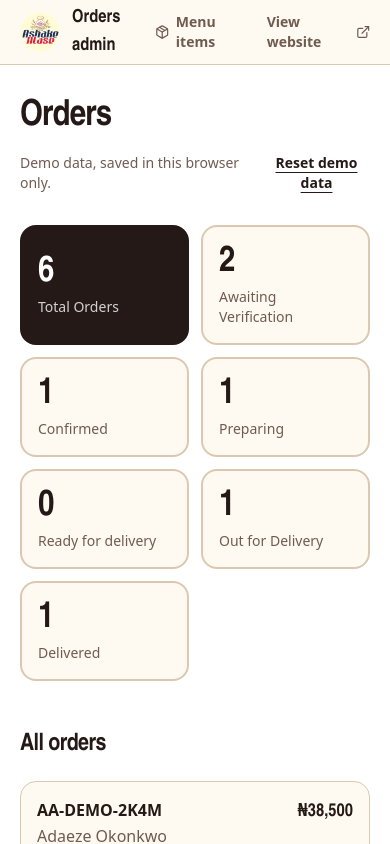
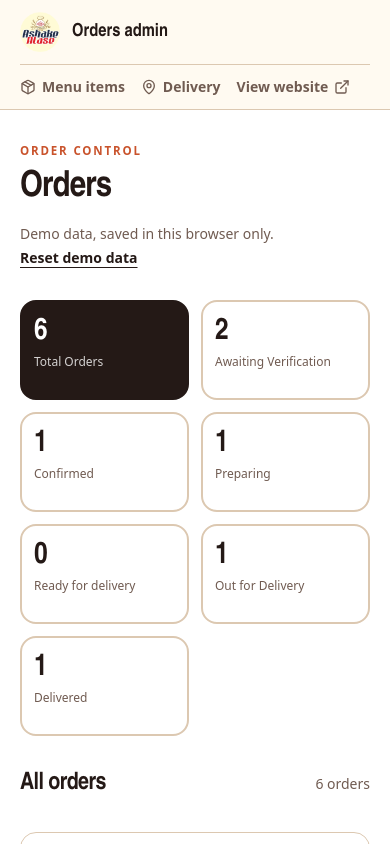
Before and after one commit to hafidh-abdulrahman/Ashake-Alase, a React (Vite) app: page /admin in a window 390 px wide. Shown: the top 844 px of the page. Built offline with nearby package versions, Linux system fonts and the light colour scheme.

Commit message:
admin updates

```diff
--- a/src/components/layout/AdminLayout.tsx
+++ b/src/components/layout/AdminLayout.tsx
@@ -10,7 +10,7 @@ export function AdminLayout() {
       <div className="min-h-dvh bg-surface">
         <ScrollManager />
         <header className="border-b border-line bg-paper">
-          <div className="container-page flex h-16 items-center justify-between">
+          <div className="container-page flex flex-col gap-3 py-3 sm:h-16 sm:flex-row sm:items-center sm:justify-between sm:py-0">
             <Link to="/admin" className="flex items-center gap-3">
               <img
                 src={site.logo}
@@ -23,7 +23,10 @@ export function AdminLayout() {
                 Orders admin
               </span>
             </Link>
-            <div className="flex items-center gap-4">
+            <nav
+              aria-label="Admin navigation"
+              className="flex flex-wrap items-center gap-x-4 gap-y-2 border-t border-line pt-3 text-sm sm:border-0 sm:pt-0"
+            >
               <Link
                 to="/admin/menu"
                 className="inline-flex items-center gap-1.5 text-sm font-semibold text-ink-soft hover:text-ink"
@@ -32,7 +35,7 @@ export function AdminLayout() {
               </Link>
               <Link
                 to="/admin/delivery"
-                className="hidden items-center gap-1.5 text-sm font-semibold text-ink-soft hover:text-ink sm:inline-flex"
+                className="inline-flex items-center gap-1.5 text-sm font-semibold text-ink-soft hover:text-ink"
               >
                 <MapPin className="size-4" aria-hidden /> Delivery
               </Link>
@@ -42,7 +45,7 @@ export function AdminLayout() {
               >
                 View website <ExternalLink className="size-4" aria-hidden />
               </Link>
-            </div>
+            </nav>
           </div>
         </header>
         <main className="container-page py-8 lg:py-12">
--- a/src/pages/admin/AdminDashboardPage.tsx
+++ b/src/pages/admin/AdminDashboardPage.tsx
@@ -1,86 +1,147 @@
-import { useMemo, useState } from 'react'
-import { Link } from 'react-router-dom'
-import { useOrders } from '@/hooks/useData'
-import { LoadingBlock } from '@/components/ui/PageState'
-import { OrderStatusBadge, PaymentStatusBadge } from '@/components/ui/StatusBadge'
-import { Button } from '@/components/ui/Button'
-import { ORDER_FLOW, orderStatusLabel } from '@/lib/orderMeta'
-import { formatDate, formatNaira } from '@/lib/format'
-import { resetDemoOrders } from '@/services/orderService'
-import { cn } from '@/lib/cn'
-import type { Order, OrderStatus } from '@/types'
+import { useMemo, useState } from "react";
+import { Link } from "react-router-dom";
+import { useOrders } from "@/hooks/useData";
+import { LoadingBlock } from "@/components/ui/PageState";
+import {
+  OrderStatusBadge,
+  PaymentStatusBadge,
+} from "@/components/ui/StatusBadge";
+import { Button } from "@/components/ui/Button";
+import { ORDER_FLOW, orderStatusLabel } from "@/lib/orderMeta";
+import { formatDate, formatNaira } from "@/lib/format";
+import { resetDemoOrders } from "@/services/orderService";
+import { cn } from "@/lib/cn";
+import type { Order, OrderStatus } from "@/types";
 
 const itemsSummary = (o: Order) => {
-  const [first, ...rest] = o.items
-  return `${first.quantity} × ${first.name}${rest.length ? ` +${rest.length} more` : ''}`
-}
+  const [first, ...rest] = o.items;
+  return `${first.quantity} × ${first.name}${rest.length ? ` +${rest.length} more` : ""}`;
+};
 
 export default function AdminDashboardPage() {
-  const { data: orders, loading, reload } = useOrders()
-  const [filter, setFilter] = useState<OrderStatus | 'all'>('all')
+  const { data: orders, loading, reload } = useOrders();
+  const [filter, setFilter] = useState<OrderStatus | "all">("all");
 
   const counts = useMemo(() => {
-    const c = Object.fromEntries(ORDER_FLOW.map((s) => [s, 0])) as Record<OrderStatus, number>
-    orders?.forEach((o) => (c[o.status] += 1))
-    return c
-  }, [orders])
+    const c = Object.fromEntries(ORDER_FLOW.map((s) => [s, 0])) as Record<
+      OrderStatus,
+      number
+    >;
+    orders?.forEach((o) => (c[o.status] += 1));
+    return c;
+  }, [orders]);
 
-  if (loading || !orders) return <LoadingBlock label="Loading orders" />
+  if (loading || !orders) return <LoadingBlock label="Loading orders" />;
 
-  const visible = filter === 'all' ? orders : orders.filter((o) => o.status === filter)
-  const stats: Array<{ key: OrderStatus | 'all'; label: string; value: number }> = [
-    { key: 'all', label: 'Total Orders', value: orders.length },
-    ...ORDER_FLOW.map((s) => ({ key: s, label: orderStatusLabel[s], value: counts[s] })),
-  ]
+  const visible =
+    filter === "all" ? orders : orders.filter((o) => o.status === filter);
+  const stats: Array<{
+    key: OrderStatus | "all";
+    label: string;
+    value: number;
+  }> = [
+    { key: "all", label: "Total Orders", value: orders.length },
+    ...ORDER_FLOW.map((s) => ({
+      key: s,
+      label: orderStatusLabel[s],
+      value: counts[s],
+    })),
+  ];
 
   const reset = async () => {
-    await resetDemoOrders()
-    setFilter('all')
-    reload()
-  }
+    await resetDemoOrders();
+    setFilter("all");
+    reload();
+  };
+
+  const selectFilter = (nextFilter: OrderStatus | "all") => {
+    setFilter(nextFilter);
+    document
+      .getElementById("admin-order-list")
+      ?.scrollIntoView({ behavior: "smooth", block: "start" });
+  };
 
   return (
-    <>
-      <div className="flex flex-wrap items-end justify-between gap-4">
-        <h1 className="text-4xl md:text-5xl">Orders</h1>
-        <div className="flex items-center gap-3 text-sm text-ink-soft">
+    <div className="space-y-8">
+      <div className="flex flex-col gap-4 sm:flex-row sm:items-end sm:justify-between">
+        <div>
+          <p className="eyebrow text-primary">Order control</p>
+          <h1 className="mt-2 text-4xl md:text-5xl">Orders</h1>
+        </div>
+        <div className="flex flex-wrap items-center gap-x-3 gap-y-1 text-sm text-ink-soft">
           <span>Demo data, saved in this browser only.</span>
-          <button type="button" onClick={reset} className="font-semibold text-ink underline underline-offset-4 hover:text-primary">
+          <button
+            type="button"
+            onClick={reset}
+            className="font-semibold text-ink underline underline-offset-4 hover:text-primary"
+          >
             Reset demo data
           </button>
         </div>
       </div>
 
-      <div className="mt-8 grid grid-cols-2 gap-3 sm:grid-cols-3 lg:grid-cols-6">
+      <div className="grid grid-cols-2 gap-3 sm:grid-cols-3 lg:grid-cols-6">
         {stats.map((s) => (
           <button
             key={s.key}
             type="button"
-            onClick={() => setFilter(s.key)}
+            onClick={() => selectFilter(s.key)}
             aria-pressed={filter === s.key}
             className={cn(
-              'rounded-2xl border-2 p-4 text-left transition-colors',
-              filter === s.key ? 'border-ink bg-ink text-surface' : 'border-line bg-paper hover:border-ink',
+              "rounded-2xl border-2 p-3 text-left transition-colors sm:p-4",
+              filter === s.key
+                ? "border-ink bg-ink text-surface"
+                : "border-line bg-white hover:border-ink",
             )}
           >
-            <span className="block font-display text-4xl font-extrabold tabular-nums">{s.value}</span>
-            <span className={cn('mt-1 block text-sm font-medium', filter === s.key ? 'text-surface/80' : 'text-ink-soft')}>{s.label}</span>
+            <span className="block font-display text-3xl font-extrabold tabular-nums sm:text-4xl">
+              {s.value}
+            </span>
+            <span
+              className={cn(
+                "mt-1 block min-h-8 text-xs font-medium leading-4 sm:text-sm",
+                filter === s.key ? "text-surface/80" : "text-ink-soft",
+              )}
+            >
+              {s.label}
+            </span>
           </button>
         ))}
       </div>
 
-      <h2 className="mt-12 text-2xl font-bold">{filter === 'all' ? 'All orders' : orderStatusLabel[filter]}</h2>
+      <div
+        id="admin-order-list"
+        className="scroll-mt-6 flex items-center justify-between gap-3"
+      >
+        <h2 className="text-2xl font-bold">
+          {filter === "all" ? "All orders" : orderStatusLabel[filter]}
+        </h2>
+        <span className="shrink-0 text-sm text-ink-soft">
+          {visible.length} {visible.length === 1 ? "order" : "orders"}
+        </span>
+      </div>
 
       {visible.length === 0 ? (
-        <p className="mt-6 rounded-2xl border border-dashed border-line p-8 text-center text-ink-soft">No orders with this status yet.</p>
+        <p className="mt-6 rounded-2xl border border-dashed border-line p-8 text-center text-ink-soft">
+          No orders with this status yet.
+        </p>
       ) : (
         <>
           {/* Desktop table */}
-          <div className="mt-5 hidden overflow-x-auto rounded-3xl border border-line bg-paper lg:block">
+          <div className="mt-5 hidden overflow-x-auto rounded-3xl border border-line bg-white lg:block">
             <table className="w-full text-left text-[0.95rem]">
               <thead className="border-b border-line bg-surface-alt/60 text-sm text-ink-soft">
                 <tr>
-                  {['Order', 'Customer', 'Items', 'Amount', 'Payment', 'Status', 'Date', ''].map((h) => (
+                  {[
+                    "Order",
+                    "Customer",
+                    "Items",
+                    "Amount",
+                    "Payment",
+                    "Status",
+                    "Date",
+                    "",
+                  ].map((h) => (
                     <th key={h} scope="col" className="px-4 py-3 font-semibold">
                       {h || <span className="sr-only">Actions</span>}
                     </th>
@@ -90,19 +151,31 @@ export default function AdminDashboardPage() {
               <tbody className="divide-y divide-line">
                 {visible.map((o) => (
                   <tr key={o.id} className="hover:bg-surface/70">
-                    <td className="whitespace-nowrap px-4 py-4 font-semibold">{o.orderNumber}</td>
+                    <td className="whitespace-nowrap px-4 py-4 font-semibold">
+                      {o.orderNumber}
+                    </td>
                     <td className="px-4 py-4">{o.customer.fullName}</td>
-                    <td className="max-w-56 px-4 py-4 text-ink-soft">{itemsSummary(o)}</td>
-                    <td className="px-4 py-4 font-semibold tabular-nums">{formatNaira(o.total)}</td>
+                    <td className="max-w-56 px-4 py-4 text-ink-soft">
+                      {itemsSummary(o)}
+                    </td>
+                    <td className="px-4 py-4 font-semibold tabular-nums">
+                      {formatNaira(o.total)}
+                    </td>
                     <td className="px-4 py-4">
                       <PaymentStatusBadge status={o.payment.status} short />
                     </td>
                     <td className="px-4 py-4">
                       <OrderStatusBadge status={o.status} />
                     </td>
-                    <td className="whitespace-nowrap px-4 py-4 text-ink-soft">{formatDate(o.createdAt)}</td>
+                    <td className="whitespace-nowrap px-4 py-4 text-ink-soft">
+                      {formatDate(o.createdAt)}
+                    </td>
                     <td className="px-4 py-4 text-right">
-                      <Button to={`/admin/orders/${o.id}`} size="sm" variant="outline">
+                      <Button
+                        to={`/admin/orders/${o.id}`}
+                        size="sm"
+                        variant="outline"
+                      >
                         View
                       </Button>
                     </td>
@@ -113,24 +186,38 @@ export default function AdminDashboardPage() {
           </div>
 
           {/* Mobile cards */}
-          <ul className="mt-5 space-y-3 lg:hidden">
+          <ul className="space-y-3 lg:hidden">
             {visible.map((o) => (
-              <li key={o.id} className="rounded-2xl border border-line bg-paper p-4">
+              <li
+                key={o.id}
+                className="rounded-2xl border border-line bg-white p-4"
+              >
                 <div className="flex items-start justify-between gap-3">
-                  <div>
+                  <div className="min-w-0">
                     <p className="font-semibold">{o.orderNumber}</p>
-                    <p className="text-ink-soft">{o.customer.fullName}</p>
+                    <p className="break-words text-ink-soft">
+                      {o.customer.fullName}
+                    </p>
                   </div>
-                  <p className="font-display text-lg font-extrabold tabular-nums">{formatNaira(o.total)}</p>
+                  <p className="shrink-0 text-right font-display text-lg font-extrabold tabular-nums">
+                    {formatNaira(o.total)}
+                  </p>
                 </div>
-                <p className="mt-2 text-sm text-ink-soft">{itemsSummary(o)}</p>
+                <p className="mt-3 break-words text-sm text-ink-soft">
+                  {itemsSummary(o)}
+                </p>
                 <div className="mt-3 flex flex-wrap gap-2">
                   <OrderStatusBadge status={o.status} />
                   <PaymentStatusBadge status={o.payment.status} short />
                 </div>
                 <div className="mt-4 flex items-center justify-between">
-                  <span className="text-sm text-ink-soft">{formatDate(o.createdAt)}</span>
-                  <Link to={`/admin/orders/${o.id}`} className="rounded-full border-2 border-ink/80 px-4 py-1.5 text-sm font-semibold hover:bg-ink hover:text-surface">
+                  <span className="text-sm text-ink-soft">
+                    {formatDate(o.createdAt)}
+                  </span>
+                  <Link
+                    to={`/admin/orders/${o.id}`}
+                    className="rounded-full border-2 border-ink/80 px-4 py-1.5 text-sm font-semibold hover:bg-ink hover:text-surface"
+                  >
                     View
                   </Link>
                 </div>
@@ -139,6 +226,6 @@ export default function AdminDashboardPage() {
           </ul>
         </>
       )}
-    </>
-  )
+    </div>
+  );
 }
```
